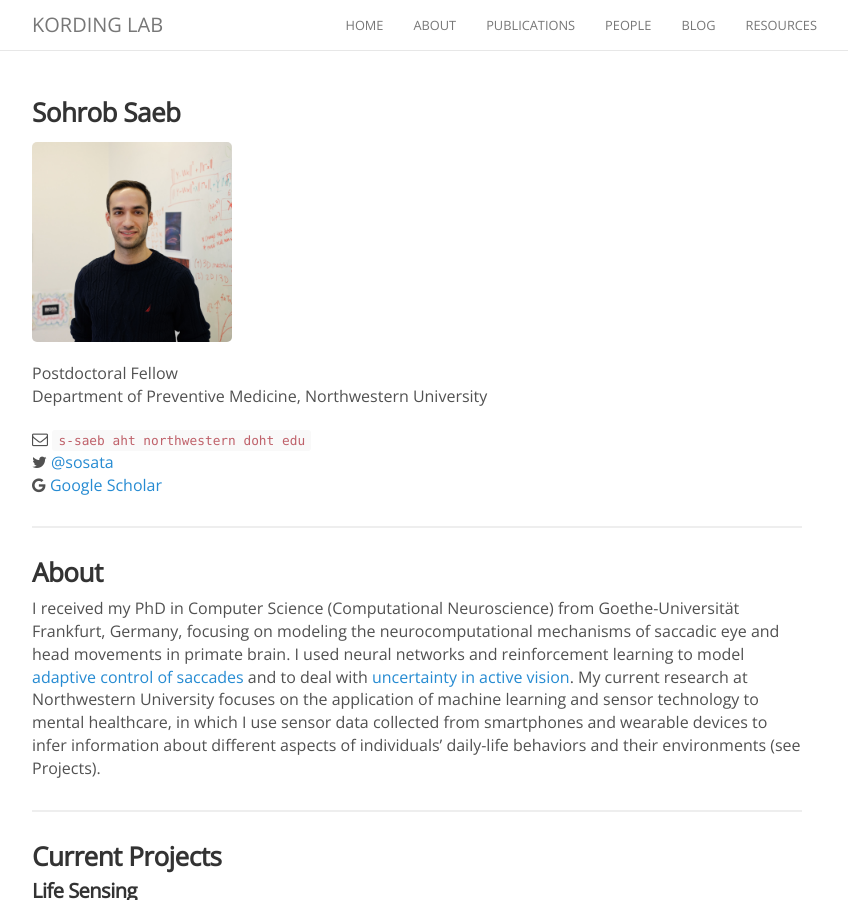
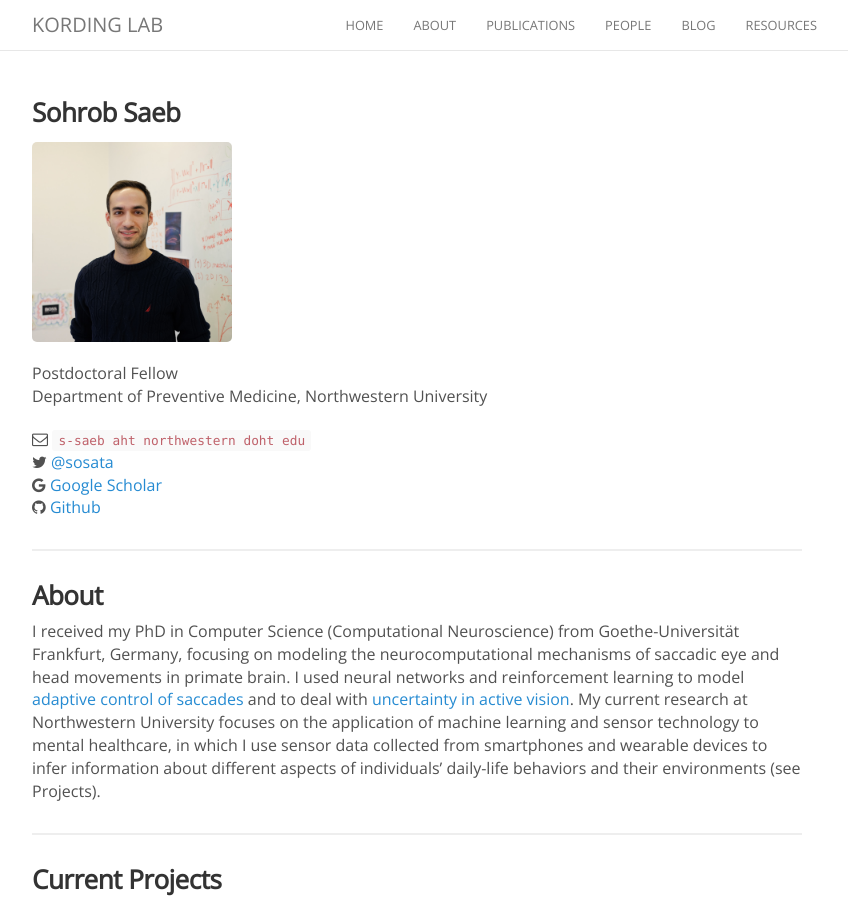
Before and after one commit to KordingLab/KordingLab.github.io, a Jekyll site: the page built from _people/sohrob_saeb.md, in a window 1280 px wide and 900 px high. Shown: the whole window, without its empty margins (223-1071 px from the left). Built offline with Jekyll 4.4.1, drawn with Linux system fonts in a browser that asks for light colours; nearby versions of some CDN libraries; comment, search, counter and statistics services are not loaded.

Commit message:
add github

```diff
--- a/_people/sohrob_saeb.md
+++ b/_people/sohrob_saeb.md
@@ -14,6 +14,7 @@
 <i class="fa fa-envelope-o"></i>  `s-saeb aht northwestern doht edu`<br>
 <i class="fa fa-twitter"></i> [@sosata](https://twitter.com/sosata)<br>
 <i class="fa fa-google"></i> [Google Scholar](https://scholar.google.com/citations?user=9jqURCEAAAAJ&hl=en)<br>
+<i class="fa fa-github"></i> [Github](https://github.com/sosata)<br>
 
 ---
 
```
